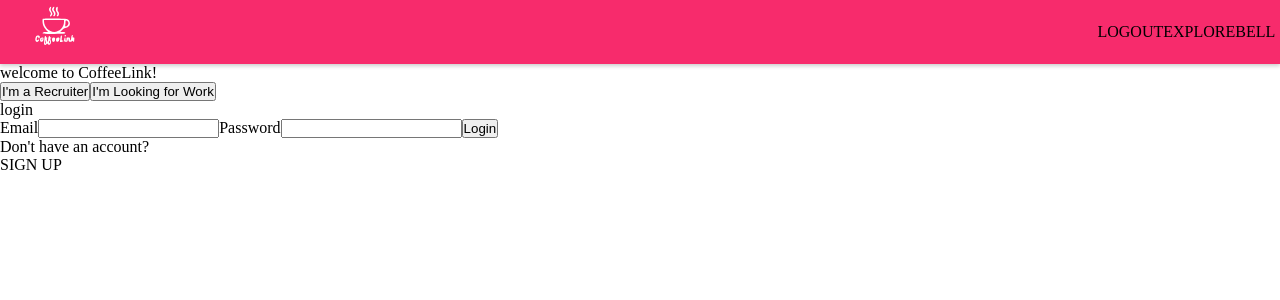
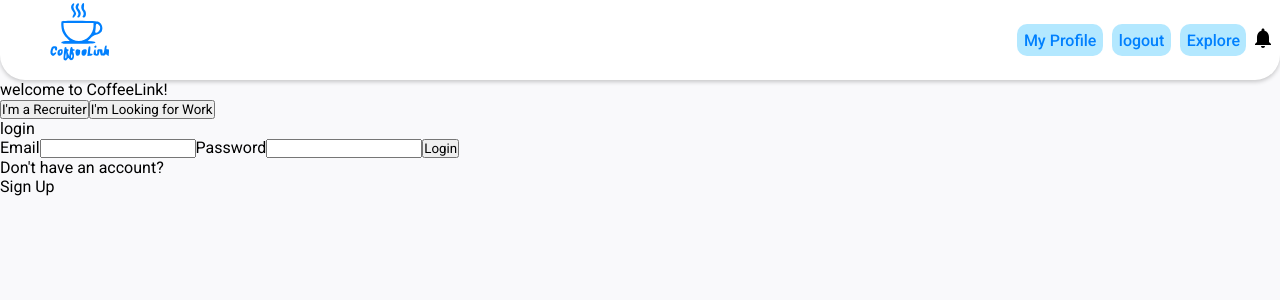
Before and after one commit to SKLC1/CoffeeLink, a React (Create React App) app in the folder client/: page /login in a window 1280 px wide. Shown: the top 300 px of the page. Built offline with nearby package versions, Linux system fonts and the light colour scheme; no server answers.

Commit message:
navbar styling

```diff
--- a/client/package.json
+++ b/client/package.json
@@ -5,6 +5,7 @@
   "dependencies": {
     "@emotion/react": "^11.9.3",
     "@emotion/styled": "^11.9.3",
+    "@mui/icons-material": "^5.8.4",
     "@mui/material": "^5.8.7",
     "@testing-library/jest-dom": "^5.16.4",
     "@testing-library/react": "^13.3.0",
--- a/client/public/index.html
+++ b/client/public/index.html
@@ -4,7 +4,11 @@
     <meta charset="utf-8" />
      <!-- material ui line-->
     <meta name="viewport" content="initial-scale=1, width=device-width" />
-
+    <!-- google fonts -->
+    <link rel="preconnect" href="https://fonts.googleapis.com">
+    <link rel="preconnect" href="https://fonts.gstatic.com" crossorigin>
+    <link href="https://fonts.googleapis.com/css2?family=Fredoka+One&family=Roboto:wght@400;500&display=swap" rel="stylesheet">
+    <!-- google fonts -->
     <link rel="icon" href="%PUBLIC_URL%/favicon.ico" />
     <meta name="viewport" content="width=device-width, initial-scale=1" />
     <meta name="theme-color" content="#000000" />
--- a/client/src/App.css
+++ b/client/src/App.css
@@ -2,10 +2,14 @@
   margin: 0;
   padding: 0;
   box-sizing: border-box;
+  font-family: 'Roboto', sans-serif;
 }
 
 a {
   color: rgb(0, 0, 0);
   text-decoration: none;
-  text-transform: uppercase;
 }
+
+body {
+  background-color: hsl(240,25%,98%);
+}
--- a/client/src/StyledComponents/Navbar.style.jsx
+++ b/client/src/StyledComponents/Navbar.style.jsx
@@ -2,7 +2,7 @@
 
 export const NavbarComponent = styled.div`
   width: 100vw;
-  height: 4rem;
+  height: 5rem;
   padding: 0.3rem;
   display: flex;
   justify-content: space-between;
@@ -10,10 +10,19 @@
   color: #fff;
   background-color: ${(props)=> props.backgroundColor };
   box-shadow: 0 2px 4px 0 rgba(0,0,0,.2);
-
+  border-radius: 0 0 25px 25px;
 `
 export const NavbarLinks = styled.div`
   display: flex;
   justify-content: center;
   align-items: center;
 `
+export const NavButton = styled.div`
+  background-color: hsl(198,100%,85%);
+  padding: 0.4rem;
+  margin: 0.3rem;
+  border-radius: 10px;
+  color: hsl(210,99%,50%);
+  font-weight: 500;
+  /* border: solid 2px hsl(210,99%,50%); */
+`
--- a/client/src/components/navbar/navbar.jsx
+++ b/client/src/components/navbar/navbar.jsx
@@ -3,23 +3,31 @@
 import { UserContext } from "../../UserContext"
 import { Link} from "react-router-dom"
 import Notifications from "../resuableComponents/Notifications/Notifications";
-import {NavbarComponent, NavbarLinks} from'../../StyledComponents/Navbar.style.jsx'
+import {NavbarComponent, NavbarLinks, NavButton} from'../../StyledComponents/Navbar.style.jsx'
 import LogoSvgV1 from "../LogosComponenets/LogoSvgV1";
 
 function Navbar({currentUser}){
 
   return(
     <>
-    <NavbarComponent backgroundColor={'hsl(341,93%,57%)'}>
+    <NavbarComponent backgroundColor={'#fff'}>
      <div>
-       <LogoSvgV1 width={'100px'} height={'100px'} fill={'#fff'}/>
+       <LogoSvgV1 width={'150px'} height={'150px'} fill={' hsl(210,99%,50%)'}/>
      </div>
      <NavbarLinks>
        <Link to={(currentUser && (currentUser.loggedUser.userType === 'worker')?'/profile':'/recruiter_profile')}>
-        {currentUser && `logged in as ${currentUser.loggedUser.first}`}
+      <NavButton>
+        <p>My Profile</p>
+      </NavButton>
        </Link>
-       <Link to='/login'>logout</Link>
-       <Link to='/'>Explore</Link>
+       <Link to='/login'>
+        <NavButton>logout</NavButton>
+       </Link>
+       <Link to='/'>
+         <NavButton>
+         Explore
+         </NavButton>
+       </Link>
        <Notifications/>
      </NavbarLinks>
     </NavbarComponent>
--- a/client/src/components/resuableComponents/Notifications/Notifications.jsx
+++ b/client/src/components/resuableComponents/Notifications/Notifications.jsx
@@ -4,7 +4,7 @@
 import { useState } from "react";
 import { Link } from "react-router-dom";
 import { UserContext } from "../../../UserContext";
-
+import NotificationsIcon from '@mui/icons-material/Notifications';
 
 function Notifications() {
   const [curMatches, setCurMatches] = useState(0)
@@ -13,7 +13,7 @@
   return (
     <>
     <Link to='/my_matches'>
-     <div>Bell</div>
+      <NotificationsIcon/>
     </Link>
     </>
    );
```
Also changed, not shown: 2 other files (tests, documents, lock files or other folders).
